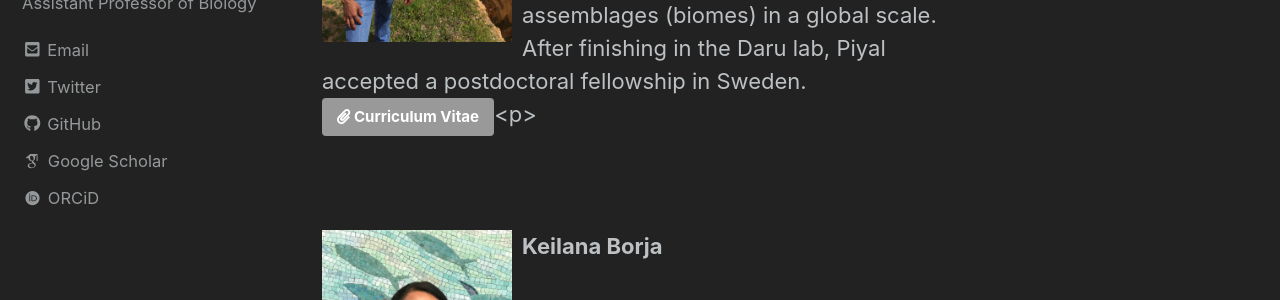
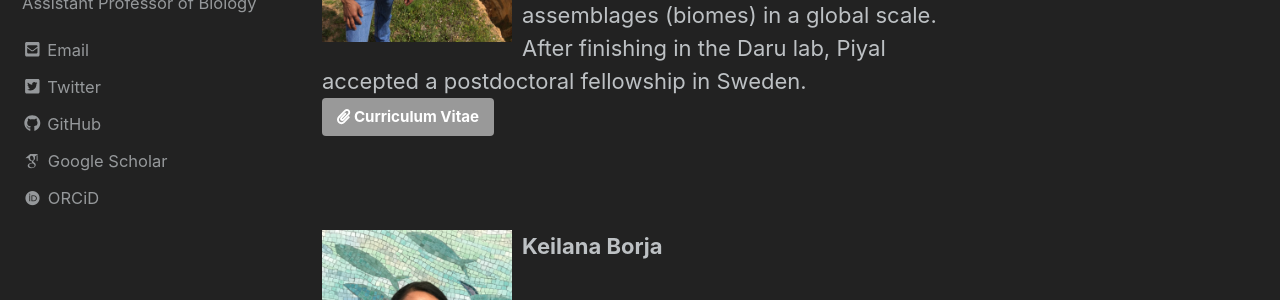
Before and after one commit to darunabas/darulab.github.io, a Jekyll site: the page built from _pages/people.md, in a window 1280 px wide and 900 px high, scrolled down 2404 px. Shown: the part 159-459 px from the top of the window. Built offline with Jekyll 4.4.1, drawn with Linux system fonts in a browser that asks for light colours; nearby versions of some CDN libraries; some web fonts are replaced.

Commit message:
Update people.md

```diff
--- a/_pages/people.md
+++ b/_pages/people.md
@@ -77,7 +77,7 @@ Please <a target="_blank" rel="noopener noreferrer" href = "mailto: barnabas.dar
 **Piyal Karunarathne (Postdoc)**
 
 Piyal was a postdoc in the lab from June 2019 to August 2020. Piyal focused on developing a modeling framework to determine the evolutionary origin of plant assemblages (biomes) in a global scale. After finishing in the Daru lab, Piyal accepted a postdoctoral fellowship in Sweden.<br>
-[<i class="fa fa-paperclip" aria-hidden="true"></i> Curriculum Vitae]({{ site.baseurl}}/docs/d_PiyalCV.pdf){: .btn .btn--small .btn--primary}{:target="_blank"}<p>
+[<i class="fa fa-paperclip" aria-hidden="true"></i> Curriculum Vitae]({{ site.baseurl}}/docs/d_PiyalCV.pdf){: .btn .btn--small .btn--primary}{:target="_blank"}
 
 <br clear="left"/>
 
```
